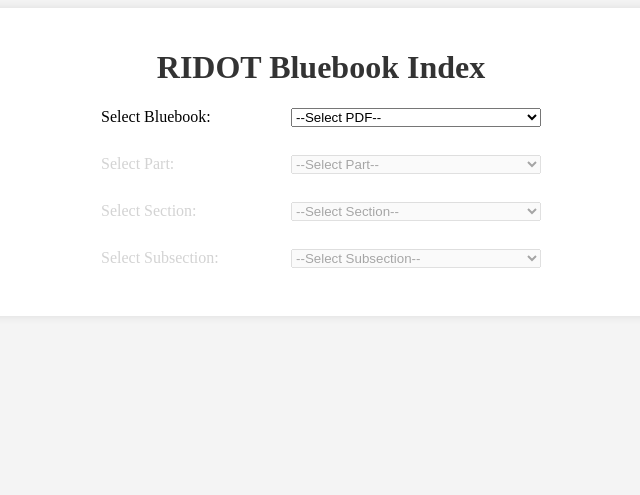
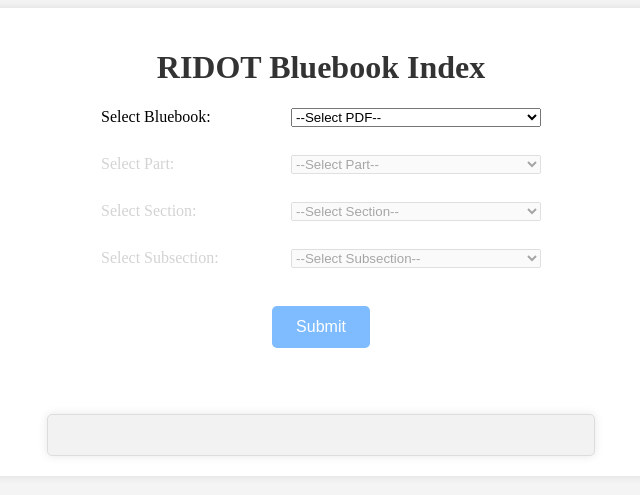
Before and after one commit to enicotra65/RIDOT_BluebookIndexProgram, a Flask app: template templates/index.html in a window 1280 px wide. Shown: the top 495 px of the page, without its empty margins (319-959 px from the left). Run offline with Flask 3, Linux system fonts and the light colour scheme; the template is opened without the code that fills it, so the values that code supplies are empty.

Commit message:
updated 6/10/2024
Got subsection content for parts M and T to generate.

```diff
--- a/app.py
+++ b/app.py
@@ -1,6 +1,6 @@
 from flask import Flask, render_template, request, jsonify
 import os
-from fetchTest import extract_part_titles, extract_section_titles, extract_subtopic_titles
+from fetchTest import extract_part_titles, extract_section_titles, extract_subtopic_titles, extract_subtopic_content
 from datetime import datetime
 
 app = Flask(__name__)
@@ -61,5 +61,19 @@ def get_subsections():
     else:
         return jsonify([])
 
+@app.route('/get_subtopic_content', methods=['POST'])
+def get_subtopic_content():
+    if request.method == 'POST':
+        pdf_file = request.form['pdf_file']
+        section_number = request.form['section_number']
+        subtopic_number = request.form['subtopic_number']
+        pdf_path = os.path.join(PDF_DIRECTORY, pdf_file)
+        # Extract subtopic content
+        subtopic_content = extract_subtopic_content(pdf_path, section_number, subtopic_number)
+        return subtopic_content
+    else:
+        return jsonify({'error': 'Invalid request method'})
+
+
 if __name__ == '__main__':
     app.run(debug=True)
--- a/static/style.css
+++ b/static/style.css
@@ -89,3 +89,40 @@ h1, h2, h3 {
 .button:hover {
     background-color: #45a049; /* darker green on hover */
 }
+
+#subtopic-content {
+    margin-top: 20px; /* Adjust as needed */
+    background-color: #f2f2f2;
+    border: 1px solid #ddd;
+    border-radius: 5px;
+    padding: 20px;
+    width: 80%;
+    max-width: 800px; /* Adjust as needed */
+}
+
+/* Style for submit button */
+#submit-btn {
+    background-color: #007bff; /* Blue background */
+    border: none; /* Remove border */
+    color: white; /* White text */
+    padding: 12px 24px; /* Padding */
+    text-align: center; /* Center text */
+    text-decoration: none; /* Remove underline */
+    display: inline-block; /* Display as inline block */
+    font-size: 16px; /* Font size */
+    margin: 10px; /* Margin */
+    cursor: pointer; /* Cursor on hover */
+    border-radius: 5px; /* Rounded corners */
+    transition: background-color 0.3s; /* Smooth transition */
+    opacity: 1; /* Default opacity */
+}
+
+/* Hover effect */
+#submit-btn:hover {
+    background-color: #0056b3; /* Darker blue on hover */
+}
+
+/* Lower opacity when button is disabled */
+#submit-btn:disabled {
+    opacity: 0.5; /* Reduced opacity */
+}
--- a/templates/index.html
+++ b/templates/index.html
@@ -16,24 +16,32 @@
         </select>
 
         <br><br>
+        <!-- Loop to generate select dropdowns for Part, Section, and Subsection -->
         {% set selects = [
             {'id': 'part', 'label': 'Part'},
             {'id': 'section', 'label': 'Section'},
             {'id': 'subsection', 'label': 'Subsection'}
         ] %}
 
-        <!-- Loop to generate select dropdowns for Part, Section, and Subsection -->
         {% for select in selects %}
         <label for="{{ select.id }}-select" id="{{ select.id }}-label" class="disabled-label">Select {{ select.label }}:</label>
-        <select id="{{ select.id }}-select" name="{{ select.id }}_title" disabled>
+        <select class="dropdown-select" id="{{ select.id }}-select" name="{{ select.id }}_title" disabled>
             <option value="">--Select {{ select.label }}--</option>
         </select>
         <br><br>
         {% endfor %}
+        <!-- Submit button -->
+       <center><button id="submit-btn" type="button" disabled>Submit</button></center>
     </form>
+
+    <!-- Div to display fetched content -->
+    <br><br> <!-- Add space between the form and the content -->
+    <div class="dropdown-container" id="subtopic-content">
+
+    </div>
 </div>
 
-<!-- JavaScript -->
+
 <script>
     $(document).ready(function () {
         // Function to reset a select dropdown and its label
@@ -51,15 +59,22 @@
             });
         };
 
+        // Function to check if all dropdowns are filled
+        const checkDropdowns = () => {
+            const allSelected = $('.dropdown-select').toArray().every(select => $(select).val());
+            $('#submit-btn').prop('disabled', !allSelected);
+        };
+
         // Event handler for changing the PDF selection
         $('#pdf-select').change(function () {
             const pdfFile = $(this).val();
             // Reset all select dropdowns except PDF
-            ['#part-select', '#section-select', '#subsection-select'].forEach((id, idx) => resetSelect(id, `#${['part', 'section', 'subsection'][idx]}-label`));
+            ['.section-select', '.subsection-select'].forEach(id => resetSelect(id, $(id + '-label')));
             if (pdfFile) {
                 // Populate Part dropdown based on selected PDF
                 populateSelect('/get_part_titles', { pdf_file: pdfFile }, '#part-select', '#part-label');
             }
+            checkDropdowns();
         });
 
         // Event handler for changing the Part selection
@@ -73,6 +88,7 @@
                 const pdfFile = $('#pdf-select').val();
                 populateSelect('/get_section_titles', { pdf_file: pdfFile, part_title: partTitle }, '#section-select', '#section-label', item => item.split(' ')[1]);
             }
+            checkDropdowns();
         });
 
         // Event handler for changing the Section selection
@@ -85,7 +101,32 @@
                 const pdfFile = $('#pdf-select').val();
                 populateSelect('/get_subsections', { pdf_file: pdfFile, section_number: sectionNumber }, '#subsection-select', '#subsection-label');
             }
+            checkDropdowns();
+        });
+
+        // Event handler for changing the Subsection selection
+        $('#subsection-select').change(function () {
+            checkDropdowns();
+        });
+
+        // Event handler for submit button click
+        $('#submit-btn').click(function () {
+            // Retrieve selected values from dropdown menus
+            const pdfFile = $('#pdf-select').val();
+            const partTitle = $('#part-select').val();
+            const sectionNumber = $('#section-select').val();
+            const subsectionTitle = $('#subsection-select').val(); // This contains the displayed text
+
+            // Extract the subtopic number from the subsection title
+            const subtopicNumber = subsectionTitle.split('.')[1].slice(0, 2); // Split by period and take first two characters after the period
+
+            // Perform action to fetch content based on selected options
+            $.post('/get_subtopic_content', { pdf_file: pdfFile, section_number: sectionNumber, subtopic_number: subtopicNumber }, function(response) {
+                // Display content on the page
+                $('#subtopic-content').text(response);
+            });
         });
     });
 </script>
+
 {% endblock %}
```
Also changed, not shown: fetchTest.py (+18 -5 lines), Testing/seleniumTest.py (added), Testing/unitTest.py (added), pdf_urls.json (line endings or trailing spaces), 3 other files.
